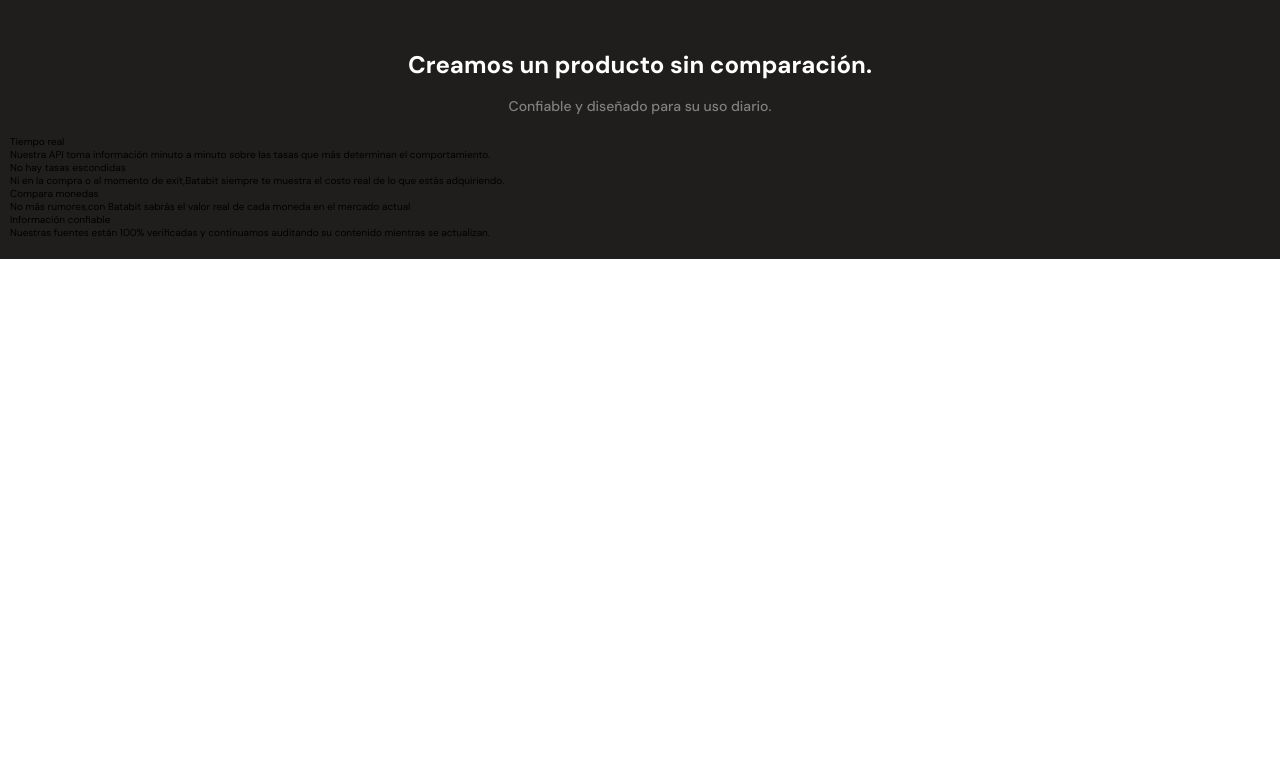
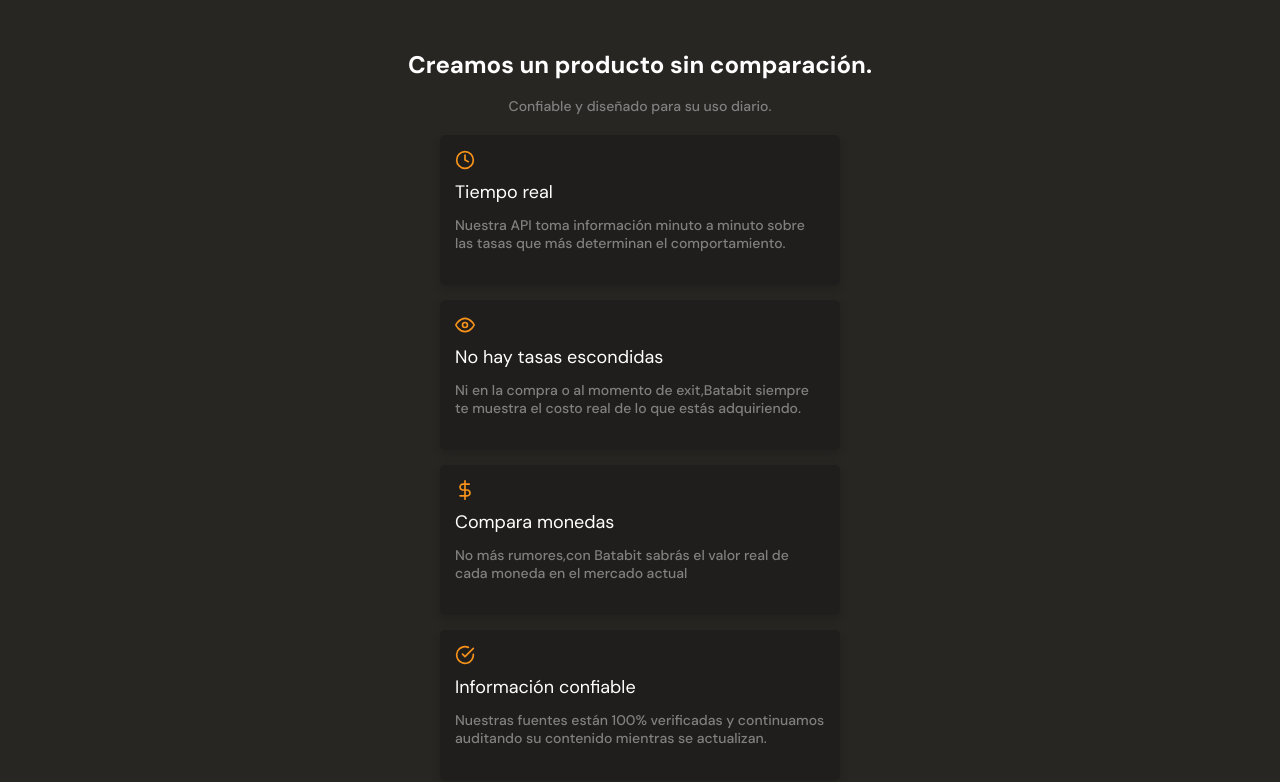
Before and after one commit to diegocardona8/BatataBit, a plain HTML site: page index.html in a window 1280 px wide. Shown: the part 1200-1982 px from the top of the page. Before the commit the page ends 1459 px from the top, so only its background shows below. Drawn offline with Linux system fonts and the light colour scheme.

Commit message:
Estilos finales, cards beneficios

```diff
--- a/style.css
+++ b/style.css
@@ -256,7 +256,7 @@
     min-width: 320px;
     height: auto;
     padding: 20px 10px;
-    background-color: var(--warm-black);
+    background-color: var(--black);
 }
 
 /* posicionar la imagen flotantante entre dos
@@ -304,7 +304,67 @@
     color: #808080;
 }
 
+/* Tarjetas de beneficios */
 
+.product-detail--card{
 
+    width: 90%;
+    min-width:288px;
+    max-width: 400px;
+    height: 150px;
+    margin: 15px auto;
+    padding: 15px;
+    background-color: var(--warm-black);
+    border-radius: 5px;
+    box-shadow: 0 4px 8px rgba(0, 0, 0, 0.16);
+}
+
+.product-detail--card .icon-card{
+
+    display:inline-block;
+    width: 20px;
+    height: 20px;
+    margin-bottom: 10px;
+
+    /* hacer esto siempre que utlizemos como fondo una imagen */
+
+    background-size: cover;
+    background-position: center;
+    background-position: no-repeat;
+}
+
+.clock{
+
+    background-image: url(./assets/icons/clock.svg);
+}
+
+.eye{
+    background-image: url(./assets/icons/eye.svg);
+}
+
+.dollar{
+    background-image: url(./assets/icons/dollar-sign.svg);
+}
+
+.check{
+    background-image: url(./assets/icons/check-circle.svg);
+}
+
+.product--card-title{
+
+    margin-bottom: 15px;
+    font-size: 1.8rem;
+    font-weight: bolda;
+    line-height: 1.8rem;
+    color:var(--just-white);
+
+}
+
+.product--card-body{
+    font-size: 1.4rem;
+    font-weight: 500;
+    line-height: 1.8rem;
+    color: #808080;
+}
 
 /* FOOTER STYLE */
```
